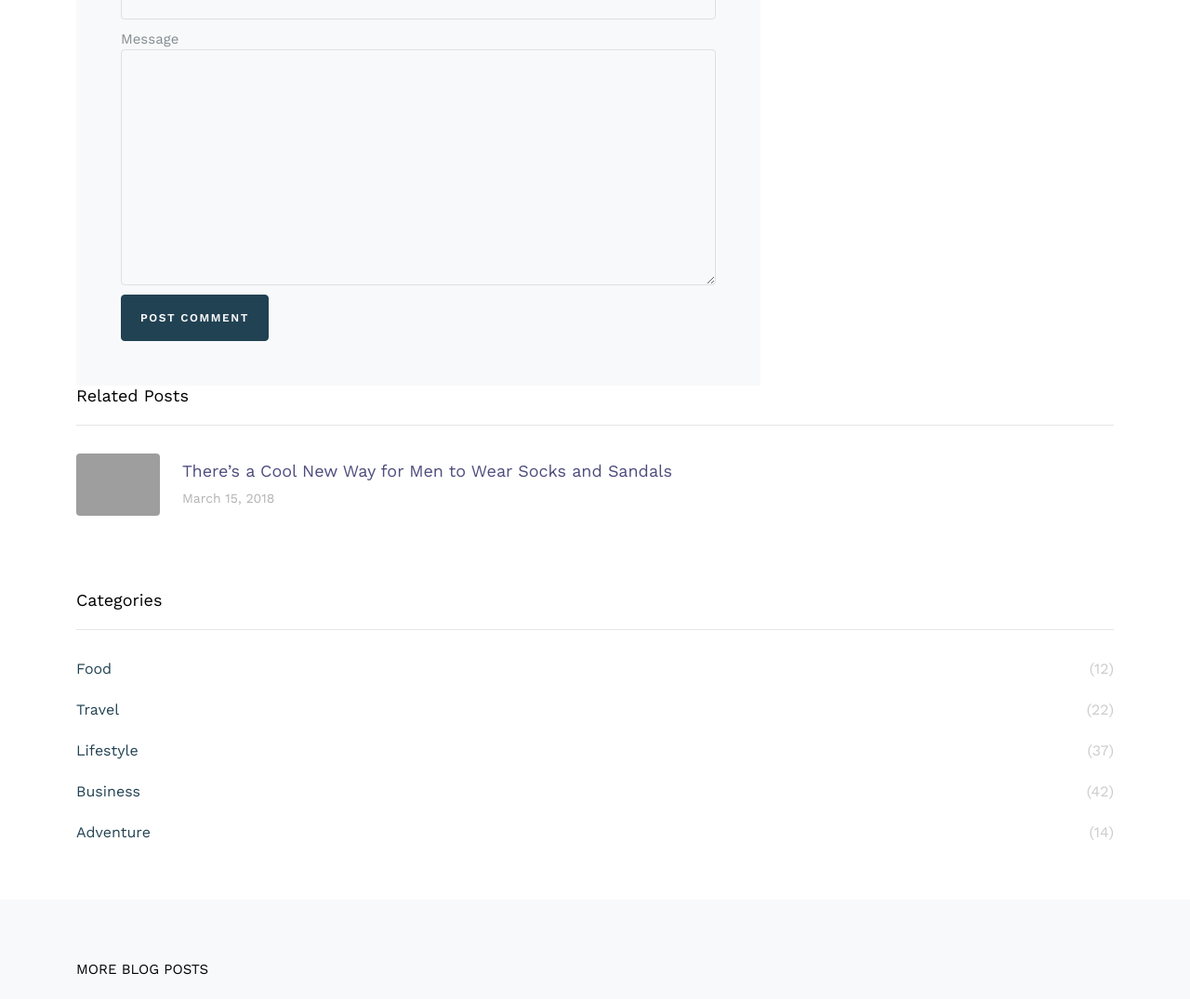
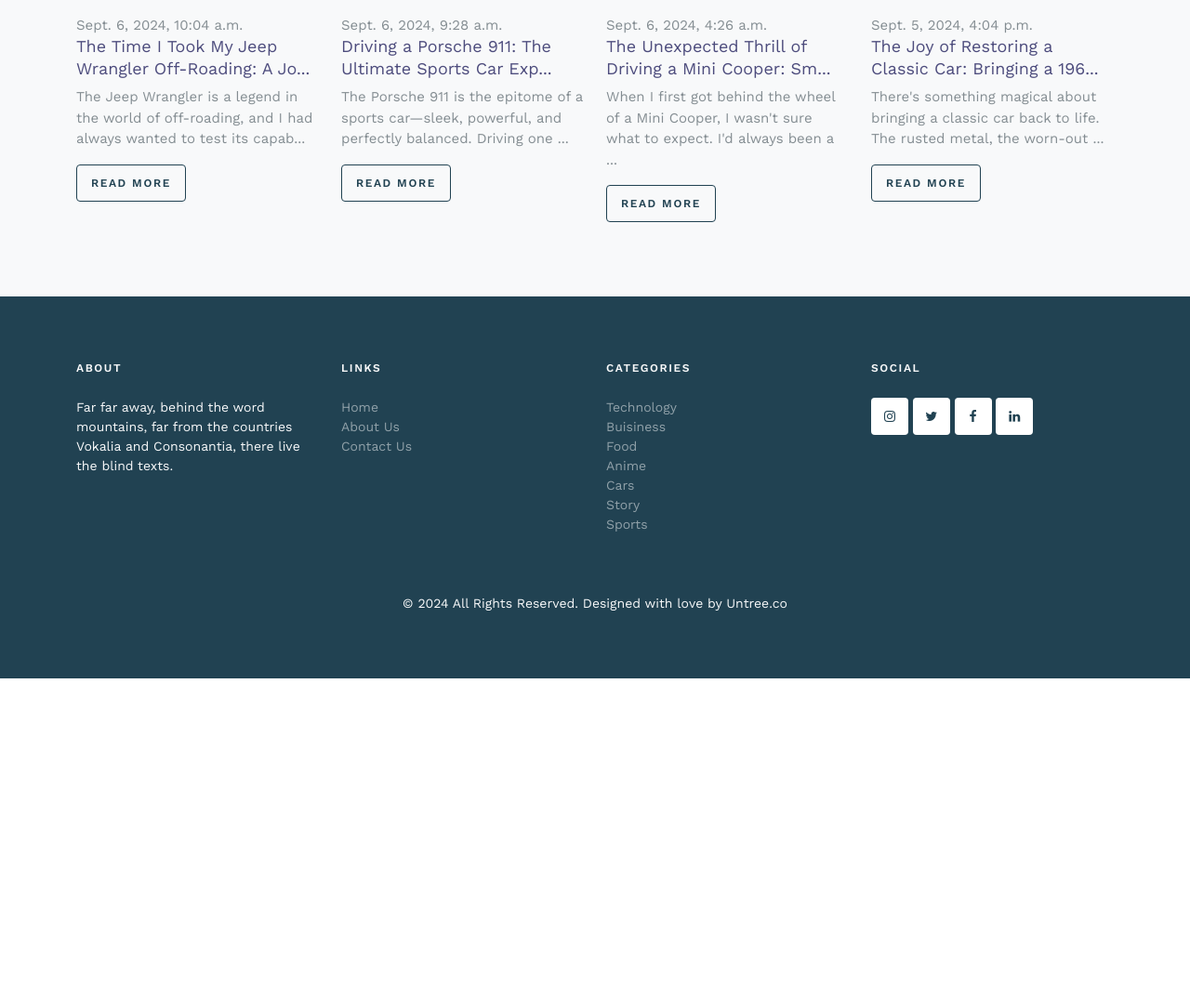
Before and after one commit to ShuhaibAp/BlogVerse, a Django app: a page that uses MainPage/templates/blog_details.html in a window 1280 px wide. Shown: the part 2592-3667 px from the top of the page at 93% size. After the commit the page ends 3322 px from the top, so only its background shows below. Run offline with Django 5.2, Linux system fonts and the light colour scheme; data comes from the database, SQL or seed files in the repository; both versions use the stored data as it was after the commit; some libraries are stand-ins or nearby versions; some web fonts are replaced; grey boxes are pictures that could not be loaded.

Commit message:
some improvments

```diff
--- a/MainPage/forms.py
+++ b/MainPage/forms.py
@@ -22,3 +22,11 @@ class BlogForm(forms.ModelForm):
             'category': forms.Select(attrs={'class': 'form-control'}),
             'image': forms.ClearableFileInput(attrs={'class': 'form-control'}),
         }
+
+class ReviewForm(forms.ModelForm):
+    class Meta:
+        model=Review
+        fields=["comment"]
+        widgets={
+        'comment':forms.Textarea(attrs={"cols":30,"rows":5,"class":"form-control border border-primary"})
+        }
--- a/MainPage/templates/blog_details.html
+++ b/MainPage/templates/blog_details.html
@@ -63,47 +63,38 @@
         </div>
 
         <div class="pt-5 comment-wrap">
-          <h3 class="mb-5 heading">6 Comments</h3>
+          <h3 class="mb-5 heading">{{total_reviews}} Comments</h3>
+          {% if review %}
           <ul class="comment-list">
             <!-- Example comments, replace with actual comments if available -->
+            {% for review in review %}
             <li class="comment">
               <div class="vcard">
-                <img src="images/person_1.jpg" alt="Image placeholder">
+                <img src="{{review.profile.image.url}}"  class="rounded-circle" style="width: 40px; height: 40px;">
               </div>
               <div class="comment-body">
-                <h3>Jean Doe</h3>
-                <div class="meta">January 9, 2018 at 2:21pm</div>
-                <p>Lorem ipsum dolor sit amet, consectetur adipisicing elit. Pariatur quidem laborum necessitatibus, ipsam impedit vitae autem, eum officia, fugiat saepe enim sapiente iste iure! Quam voluptas earum impedit necessitatibus, nihil?</p>
+                <h3>{{review.profile.username}}</h3>
+                <div class="meta">{{review.date}}</div>
+                <p>{{review.comment}}</p>
                 <p><a href="#" class="reply rounded">Reply</a></p>
               </div>
             </li>
-            <!-- Add more comments as needed -->
+            {% endfor %}
           </ul>
+          {% endif %}
 
           <div class="comment-form-wrap pt-5">
-            <h3 class="mb-5">Leave a comment</h3>
-            <form action="#" class="p-5 bg-light">
+            <h3 class="mb-2">Leave a comment</h3>
+            <form method="post" action="{% url 'revadd' blog_det.id %}">
+              {% csrf_token %}
               <div class="form-group">
-                <label for="name">Name *</label>
-                <input type="text" class="form-control" id="name">
+                  <label for="id_comment"></label>
+                  {{ review_form.comment }}
               </div>
               <div class="form-group">
-                <label for="email">Email *</label>
-                <input type="email" class="form-control" id="email">
+                  <button type="submit" class="btn btn-primary">Post Comment</button>
               </div>
-              <div class="form-group">
-                <label for="website">Website</label>
-                <input type="url" class="form-control" id="website">
-              </div>
-
-              <div class="form-group">
-                <label for="message">Message</label>
-                <textarea id="message" cols="30" rows="10" class="form-control"></textarea>
-              </div>
-              <div class="form-group">
-                <input type="submit" value="Post Comment" class="btn btn-primary">
-              </div>
-            </form>
+          </form>
           </div>
         </div>
       </div>
@@ -121,36 +112,6 @@
           </div>
         </div>
         </div>
-
-        <div class="sidebar-box">
-          <h3 class="heading">Related Posts</h3>
-          <div class="post-entry-sidebar">
-            <ul>
-              <li>
-                <a href="">
-                  <img src="images/img_1_sq.jpg" alt="Image placeholder" class="me-4 rounded">
-                  <div class="text">
-                    <h4>There’s a Cool New Way for Men to Wear Socks and Sandals</h4>
-                    <div class="post-meta">
-                      <span class="mr-2">March 15, 2018 </span>
-                    </div>
-                  </div>
-                </a>
-              </li>
-              <!-- Add more related posts as needed -->
-            </ul>
-          </div>
-        </div>
-
-        <div class="sidebar-box">
-          <h3 class="heading">Categories</h3>
-          <ul class="categories">
-            <li><a href="#">Food <span>(12)</span></a></li>
-            <li><a href="#">Travel <span>(22)</span></a></li>
-            <li><a href="#">Lifestyle <span>(37)</span></a></li>
-            <li><a href="#">Business <span>(42)</span></a></li>
-            <li><a href="#">Adventure <span>(14)</span></a></li>
-          </ul>
         </div>
       </div>
     </div>
@@ -160,20 +121,22 @@
 <section class="section posts-entry posts-entry-sm bg-light">
   <div class="container">
     <div class="row mb-4">
-      <div class="col-12 text-uppercase text-black">More Blog Posts</div>
+      <div class="col-12 text-uppercase text-black">Related Blogs</div>
     </div>
     <div class="row">
+      {% for rel in relProducts %}
       <div class="col-md-6 col-lg-3">
         <div class="blog-entry">
           <a href="single.html" class="img-link">
-            <img src="images/img_1_horizontal.jpg" alt="Image" class="img-fluid">
+            <img src="{{rel.image.url}}" alt="Image" class="img-fluid">
           </a>
-          <span class="date">Apr. 14th, 2022</span>
-          <h2><a href="single.html">Thought you loved Python? Wait until you meet Rust</a></h2>
-          <p>Lorem ipsum dolor sit amet consectetur adipisicing elit.</p>
-          <p><a href="#" class="read-more">Continue Reading</a></p>
+          <span class="date">{{rel.date}}</span>
+          <h2><a href="single.html">{{rel.title|slice:":50"}}...</a></h2>
+          <p>{{rel.desc|slice:":100"}}...</p>
+          <p><a href="{% url 'bdet' rel.id %}" class="btn btn-sm btn-outline-primary">Read More</a></p>
         </div>
       </div>
+      {% endfor %}
       <!-- Add more blog entries as needed -->
     </div>
   </div>
--- a/MainPage/urls.py
+++ b/MainPage/urls.py
@@ -12,6 +12,7 @@ urlpatterns=[
     path('likelist/<int:id>',LikedList.as_view(),name='likelist'),
     path('Bbookmark/<int:blog_id>',BlogBookmark,name='bookmark'),
     path('Bbooklist/<int:id>',BookmarkList.as_view(),name='booklist'),
+    path('brevadd/<int:id>',AddReview,name='revadd'),
 
     path('Padd/',NewProfile.as_view(),name='padd'),
     path('Pview/<str:user>',ProfileView.as_view(),name='pview'),
--- a/MainPage/views.py
+++ b/MainPage/views.py
@@ -4,6 +4,7 @@ from django.urls import reverse_lazy,reverse
 from django.views import View
 from django.views.generic import TemplateView,DetailView,ListView,CreateView,UpdateView,View
 from .forms import *
+from .models import *
 from django.contrib import messages
 from django.views.decorators.cache import never_cache
 from django.utils.decorators import method_decorator
@@ -13,21 +14,21 @@ class HomePage(TemplateView):
     template_name="HomePage.html"
     def get_context_data(self, **kwargs):
         context = super().get_context_data(**kwargs)
-        context["latest_blogs"] = Blog.objects.all().order_by('-date')[:6]
+        context["latest_blogs"]=Blog.objects.all().order_by('-date')[:6]
 
-        context["tech_blogs"] = Blog.objects.filter(category='Technology').order_by('-date')[:2]
-        context["side_tech_blogs"] = Blog.objects.filter(category='Technology').order_by('-date')[2:5]
-        context["end_tech_blogs"] = Blog.objects.filter(category='Technology').order_by('-date')[5:9]
+        context["tech_blogs"]=Blog.objects.filter(category='Technology').order_by('-date')[:2]
+        context["side_tech_blogs"]=Blog.objects.filter(category='Technology').order_by('-date')[2:5]
+        context["end_tech_blogs"]=Blog.objects.filter(category='Technology').order_by('-date')[5:9]
 
-        context["main_anime_blogs"] = Blog.objects.filter(category='Anime').order_by('-date')[:2]
-        context["side_anime_blogs"] = Blog.objects.filter(category='Anime').order_by('-date')[2:5]
-        context["end_anime_blogs"] = Blog.objects.filter(category='Anime').order_by('-date')[5:9]
+        context["main_anime_blogs"]=Blog.objects.filter(category='Anime').order_by('-date')[:2]
+        context["side_anime_blogs"]=Blog.objects.filter(category='Anime').order_by('-date')[2:5]
+        context["end_anime_blogs"]=Blog.objects.filter(category='Anime').order_by('-date')[5:9]
 
-        context["story_blogs"] = Blog.objects.filter(category='Story').order_by('-date')[:9]
+        context["story_blogs"]=Blog.objects.filter(category='Story').order_by('-date')[:9]
 
-        context["vert_sports_blogs"] = Blog.objects.filter(category='Sports').order_by('-date')[:1]
-        context["horiz_sports_blogs"] = Blog.objects.filter(category='Sports').order_by('-date')[1:2]
-        context["two_sports_blogs"] = Blog.objects.filter(category='Sports').order_by('-date')[2:4]
+        context["vert_sports_blogs"]=Blog.objects.filter(category='Sports').order_by('-date')[:1]
+        context["horiz_sports_blogs"]=Blog.objects.filter(category='Sports').order_by('-date')[1:2]
+        context["two_sports_blogs"]=Blog.objects.filter(category='Sports').order_by('-date')[2:4]
         return context
 
 # Profile Views
@@ -136,6 +137,35 @@ class BlogDetail(DetailView):
     def get_object(self):
         return get_object_or_404(Blog, id=self.kwargs['id'])
 
+    def get_context_data(self, **kwargs):
+        context=super().get_context_data(**kwargs)
+        blog=self.get_object()
+        #taking the reviews from table and passing to 'review' context.
+        reviews=Review.objects.filter(blog=blog)
+        rcount=reviews.count()
+        context['review']=reviews
+        context['total_reviews']=rcount
+        context['review_form']=ReviewForm()
+        context['relProducts']=Blog.objects.filter(category=blog.category).exclude(id=blog.id).order_by('-date')[:4]
+        return context
+
+def AddReview(request, *args, **kwargs):
+    blog_id=kwargs.get('id')
+    blog=Blog.objects.get(id=blog_id)
+    try:
+        profile=get_object_or_404(Profile, user=request.user)
+    except Profile.DoesNotExist:
+        return redirect('padd')
+    if request.method=='POST':
+        form=ReviewForm(data=request.POST)
+        if form.is_valid():
+            review=form.save(commit=False)
+            review.profile=profile
+            review.blog=blog
+            review.save()
+            return redirect('bdet', id=blog.id)
+    return redirect('bdet', id=blog.id)
+
 class BlogUpdate(UpdateView):
     template_name="blog_update.html"
     form_class=BlogForm
--- a/accounts/models.py
+++ b/accounts/models.py
@@ -47,3 +47,9 @@ class Blog(models.Model):
 
     def total_bookmarks(self):
         return self.bookmarks.count()
+
+class Review(models.Model):
+    blog=models.ForeignKey(Blog,on_delete=models.CASCADE,related_name="Blog_reviews")
+    profile=models.ForeignKey(Profile,on_delete=models.CASCADE)
+    date=models.DateField(auto_now_add=True)
+    comment=models.TextField()
--- a/accounts/templates/login.html
+++ b/accounts/templates/login.html
@@ -2,7 +2,7 @@
 <!doctype html>
 <html lang="en">
     <head>
-        <title>Login&bull;Egadgets</title>
+        <title>Login&bull;BlogVerse</title>
         <!-- Required meta tags -->
         <meta charset="utf-8" />
         <meta
--- a/accounts/templates/register.html
+++ b/accounts/templates/register.html
@@ -2,7 +2,7 @@
 <!doctype html>
 <html lang="en">
     <head>
-        <title>Register &bull; Egadgets</title>
+        <title>Register &bull; BlogVerse</title>
         <!-- Required meta tags -->
         <meta charset="utf-8" />
         <meta name="viewport" content="width=device-width, initial-scale=1, shrink-to-fit=no" />
```
Also changed, not shown: accounts/migrations/0006_review.py (added), db.sqlite3.
